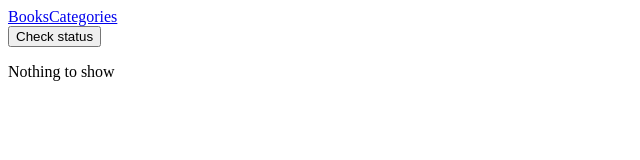
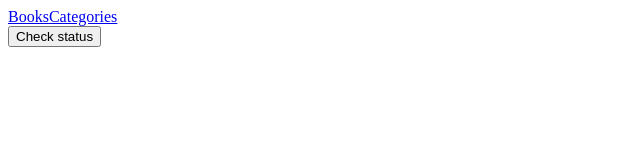
Before and after one commit to StarMindz/Bookstore, a React (Create React App) app: page /categories in a window 1280 px wide. Shown: the top 160 px of the page, without its empty margins (0-640 px from the left). Built offline with nearby package versions, Linux system fonts and the light colour scheme.

Commit message:
add functionality

```diff
--- a/src/components/Categories.js
+++ b/src/components/Categories.js
@@ -1,8 +1,14 @@
+import { useSelector, useDispatch } from "react-redux";
+import { checkStatus } from "../redux/categories/categories";
+
 const Categories = () => {
+  const dispatch = useDispatch();
+  const categoryData = useSelector(state => state.categories);
+
   const category = (
     <>
-      <button type="submit" className="statusCheck">Check status</button>
-      <p>Nothing to show</p>
+      <button onClick={() => dispatch(checkStatus())} type="submit" className="statusCheck">Check status</button>
+      <p>{categoryData}</p>
     </>
   );
   return category;
```
